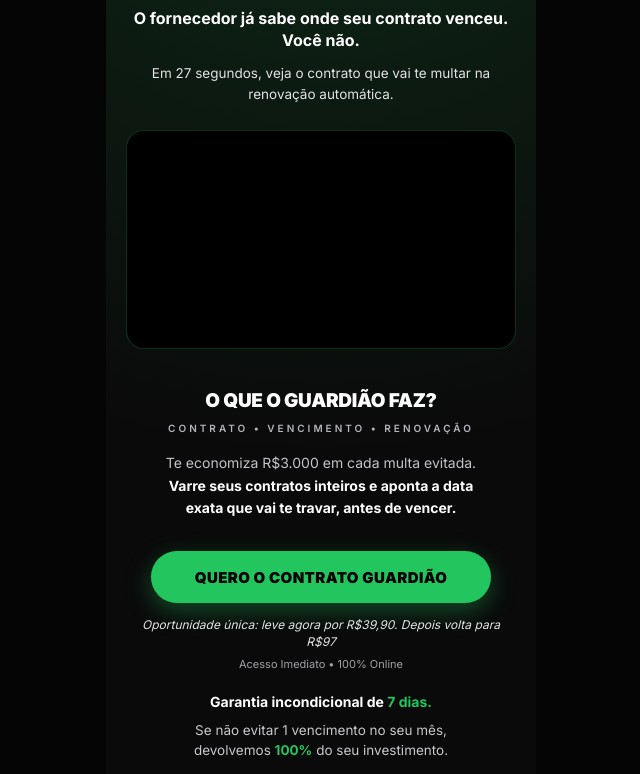
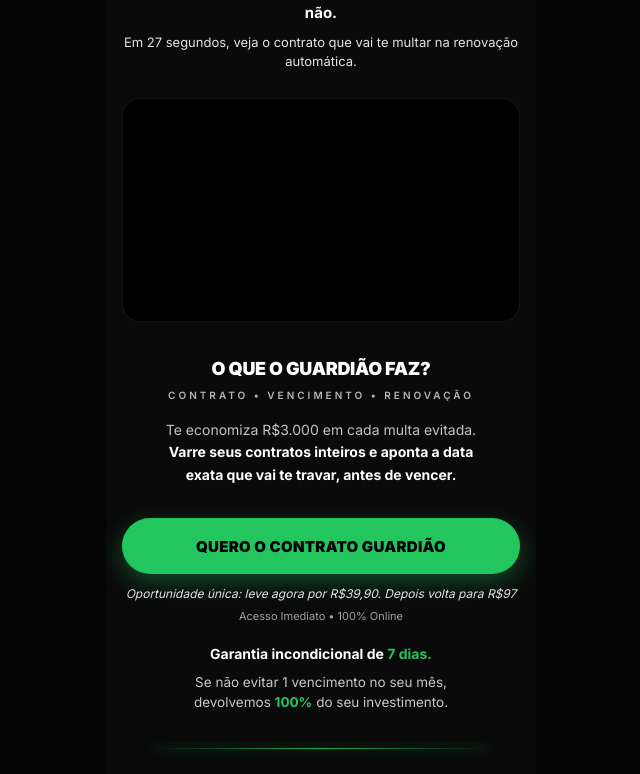
Before and after one commit to microprojeto/Pag-Contrato, a plain HTML site: page index.html in a window 1280 px wide. Shown: the part 268-1042 px from the top of the page, without its empty margins (319-959 px from the left). Drawn offline with Linux system fonts and the light colour scheme.

Commit message:
Update index.html

```diff
--- a/index.html
+++ b/index.html
@@ -8,17 +8,17 @@
 <style>
 *{margin:0;padding:0;box-sizing:border-box}
 body{background:#050505;font-family:'Inter',sans-serif;display:flex;justify-content:center}
-.page{width:100%;max-width:430px;background:#0A0A0A;background-image:radial-gradient(circle at 50% 0%, rgba(34,197,94,0.18) 0%, transparent 60%);display:flex;flex-direction:column;align-items:center}
+.page{width:100%;max-width:430px;background:#0A0A0A;display:flex;flex-direction:column;align-items:center}
 .top-bar{background:#0A0A0A;border:1px solid #22C55E;color:#fff;text-align:center;padding:8px 18px;font-weight:700;font-size:11px;width:fit-content;max-width:90%;line-height:1.3;letter-spacing:0.6px;text-transform:uppercase;border-radius:999px;margin:18px auto 0;box-shadow:0 0 12px rgba(34,197,94,0.12)}
-.content{padding:28px 20px 40px;text-align:center;width:100%}
+.content{padding:28px 16px 40px;text-align:center;width:100%}
 .logo{font-size:12px;letter-spacing:4px;color:#D1D1D6;font-weight:600;margin-top:28px;margin-bottom:22px}
-h1{font-size:32px;font-weight:900;line-height:1.05;letter-spacing:-0.5px;margin-bottom:32px;text-transform:uppercase;text-align:center}
-.sub-w{font-size:16px;font-weight:700;color:#fff;line-height:1.35;margin-bottom:12px}
-.sub-g{font-size:13.5px;color:#E2E2E6;line-height:1.5;margin-bottom:26px;font-weight:500}
-.video{width:100%;aspect-ratio:16/9;background:#000;border-radius:18px;margin-bottom:40px;overflow:hidden;border:0.5px solid rgba(34,197,94,0.25)}
-.rec{font-size:19px;font-weight:900;color:#fff;letter-spacing:-0.3px;margin-bottom:10px;text-transform:uppercase}
-.mini-light{font-size:10px;letter-spacing:3px;color:#B4B4BB;font-weight:600;text-transform:uppercase;opacity:1;margin-bottom:18px}
-.btn{display:flex;align-items:center;justify-content:center;width:100%;max-width:340px;height:52px;background:#22C55E;color:#000;border-radius:999px;font-weight:900;font-size:15px;text-decoration:none;letter-spacing:0.4px;margin:28px auto 14px auto;box-shadow:0 8px 24px rgba(34,197,94,0.35), 0 0 0 1px rgba(34,197,94,0.2) inset;border:none;cursor:pointer;text-transform:uppercase}
+h1{font-size:24px;font-weight:900;line-height:1.1;letter-spacing:-0.4px;margin-bottom:28px;text-transform:uppercase;text-align:center}
+.sub-w{font-size:15px;font-weight:700;color:#fff;line-height:1.35;margin-bottom:10px}
+.sub-g{font-size:13px;color:#E2E2E6;line-height:1.5;margin-bottom:26px;font-weight:500}
+.video{width:100%;aspect-ratio:16/9;background:#000;border-radius:18px;margin-bottom:36px;overflow:hidden;border:0.5px solid rgba(255,255,255,0.08)}
+.rec{font-size:18px;font-weight:900;color:#fff;letter-spacing:-0.3px;margin-bottom:10px;text-transform:uppercase}
+.mini-light{font-size:10px;letter-spacing:3px;color:#B4B4BB;font-weight:600;text-transform:uppercase;margin-bottom:18px}
+.btn{display:flex;align-items:center;justify-content:center;width:100%;height:56px;background:#22C55E;color:#000;border-radius:999px;font-weight:900;font-size:15px;text-decoration:none;letter-spacing:0.3px;margin:24px 0 12px 0;box-shadow:0 8px 24px rgba(34,197,94,0.35), 0 0 0 1px rgba(34,197,94,0.2) inset;border:none;cursor:pointer;text-transform:uppercase}
 .btn:active{transform:scale(0.97)}
 .urgency{font-size:12px;color:#E2E2E6;font-style:italic;font-weight:500;margin-bottom:6px;line-height:1.4}
 .under{font-size:11px;color:#A1A1A6;margin-bottom:22px}
```
